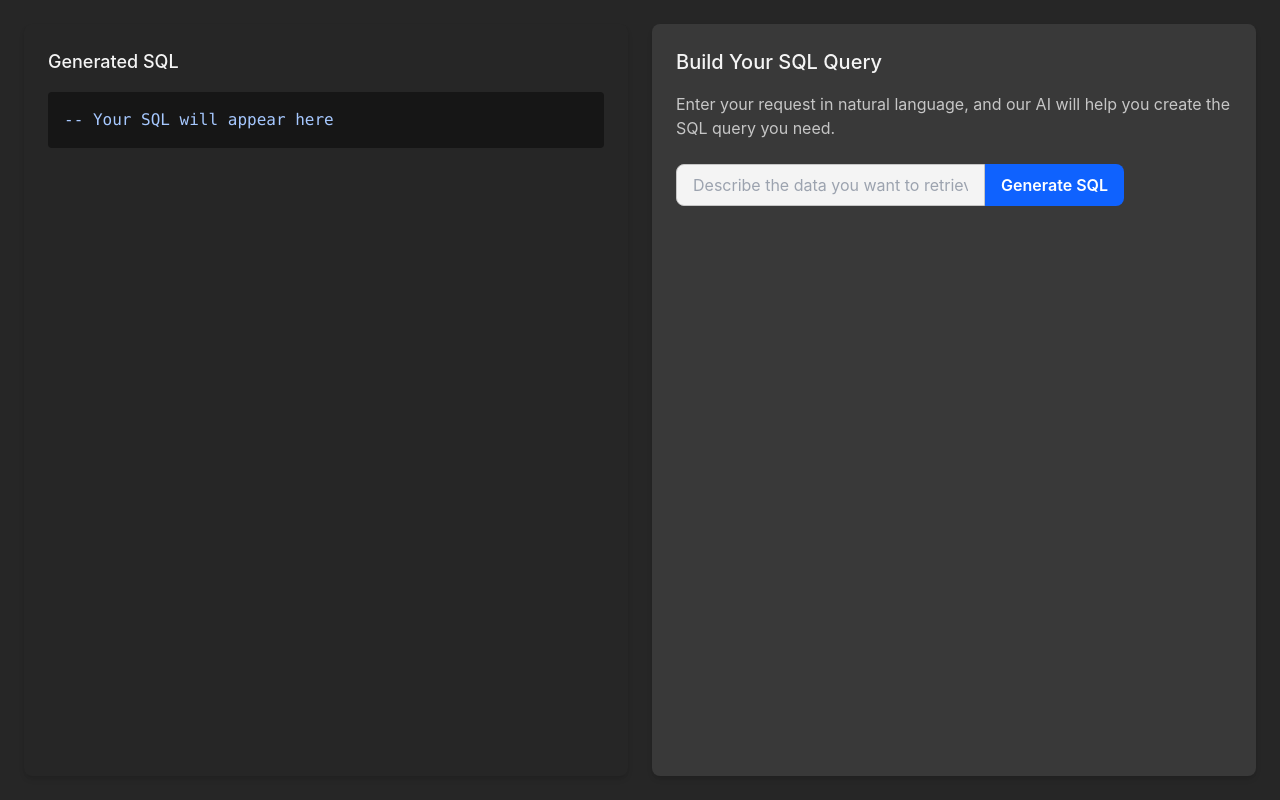
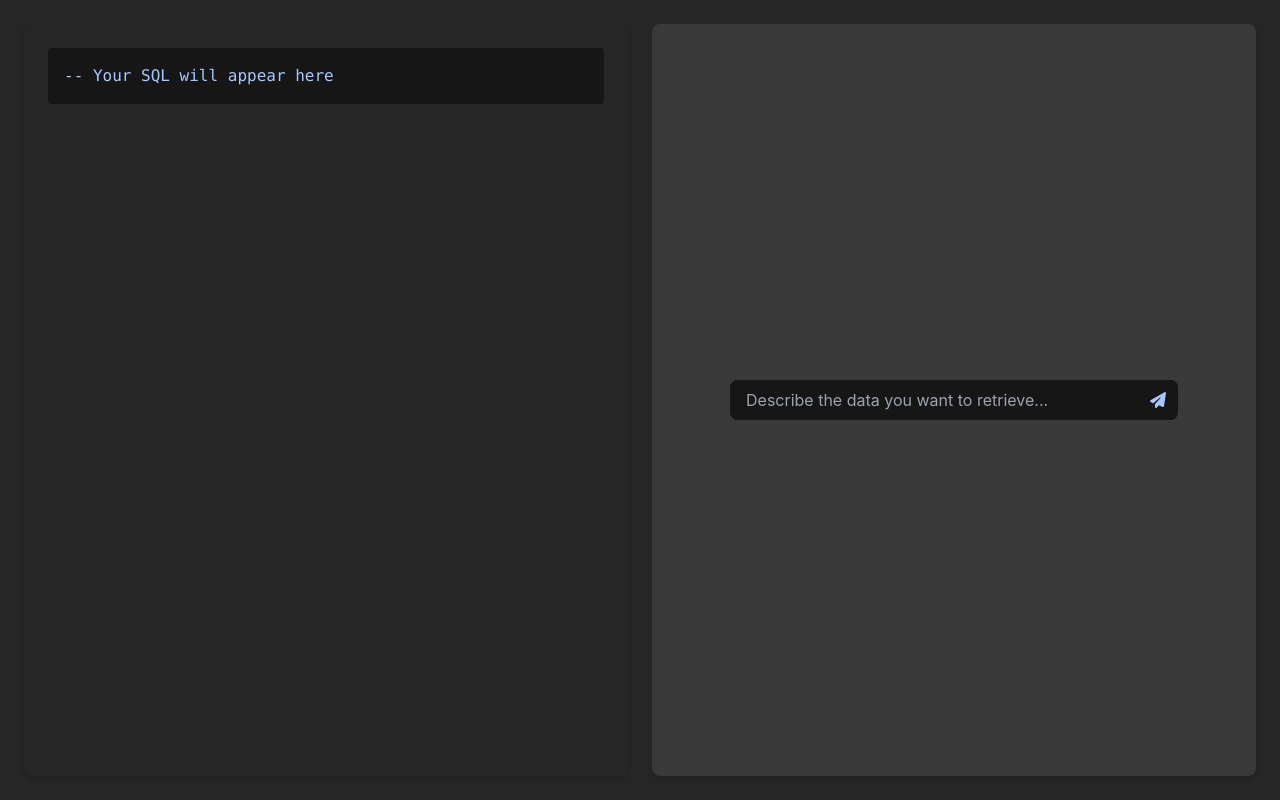
Before and after one commit to MartinCastroAlvarez/sql-cursor-ai-agent, a React (Create React App) app: page / in a window 1280 px wide. Built offline with nearby package versions, Linux system fonts and the light colour scheme.

Commit message:
Quick fix
-

```diff
--- a/src/App.tsx
+++ b/src/App.tsx
@@ -1,4 +1,6 @@
 import React, { useState, KeyboardEvent } from 'react';
+import { FontAwesomeIcon } from '@fortawesome/react-fontawesome';
+import { faPaperPlane } from '@fortawesome/free-solid-svg-icons';
 
 // Input component defined inside App.tsx
 const Input: React.FC<{ onSubmit: (query: string) => void }> = ({ onSubmit }) => {
@@ -18,20 +20,20 @@ const Input: React.FC<{ onSubmit: (query: string) => void }> = ({ onSubmit }) =>
   };
 
   return (
-    <div className="flex w-full max-w-md">
+    <div className="flex w-full max-w-md bg-carbon-gray-100 rounded-lg overflow-hidden">
       <input
         type="text"
         value={inputValue}
         onChange={(e) => setInputValue(e.target.value)}
         onKeyDown={handleKeyDown}
         placeholder="Describe the data you want to retrieve..."
-        className="flex-grow px-4 py-2 text-carbon-gray-100 bg-carbon-gray-10 border border-carbon-gray-30 rounded-l-lg focus:outline-none focus:ring-2 focus:ring-carbon-blue-60 focus:border-transparent"
+        className="flex-grow px-4 py-2 text-carbon-gray-10 bg-carbon-gray-100 border-none focus:outline-none focus:ring-0"
       />
       <button
         onClick={handleInputSubmit}
-        className="px-4 py-2 font-semibold text-white bg-carbon-blue-60 rounded-r-lg hover:bg-carbon-blue-70 focus:outline-none focus:ring-2 focus:ring-carbon-blue-40 focus:ring-opacity-50 transition-colors duration-200"
+        className="px-3 py-2 text-carbon-blue-30 bg-carbon-gray-100 hover:bg-carbon-gray-90 focus:outline-none transition-colors duration-200"
       >
-        Generate SQL
+        <FontAwesomeIcon icon={faPaperPlane} />
       </button>
     </div>
   );
@@ -41,7 +43,6 @@ const Input: React.FC<{ onSubmit: (query: string) => void }> = ({ onSubmit }) =>
 const Editor: React.FC<{ sql: string }> = ({ sql }) => {
   return (
     <div className="bg-carbon-gray-90 text-carbon-blue-30 p-6 rounded-lg shadow-md h-full">
-      <h3 className="text-lg font-medium text-carbon-gray-10 mb-4">Generated SQL</h3>
       <div className="bg-carbon-gray-100 text-carbon-blue-30 p-4 rounded overflow-x-auto">
         <pre>{sql || "-- Your SQL will appear here"}</pre>
       </div>
@@ -71,12 +72,7 @@ const App: React.FC = () => {
           {/* Right column (Input) */}
           <div className="w-full md:w-1/2 order-1 md:order-2">
             <div className="bg-carbon-gray-80 rounded-lg shadow-md p-6 h-full">
-              <h2 className="text-xl font-medium text-carbon-gray-10 mb-4">Build Your SQL Query</h2>
-              <p className="text-carbon-gray-30 mb-6">
-                Enter your request in natural language, and our AI will help you create the SQL query you need.
-              </p>
-
-              <div className="mb-6">
+              <div className="flex justify-center items-center h-full">
                 <Input onSubmit={handleSubmit} />
               </div>
             </div>
```
Also changed, not shown: package.json (+8 -4 lines), 1 other file (tests, documents, lock files or other folders).
